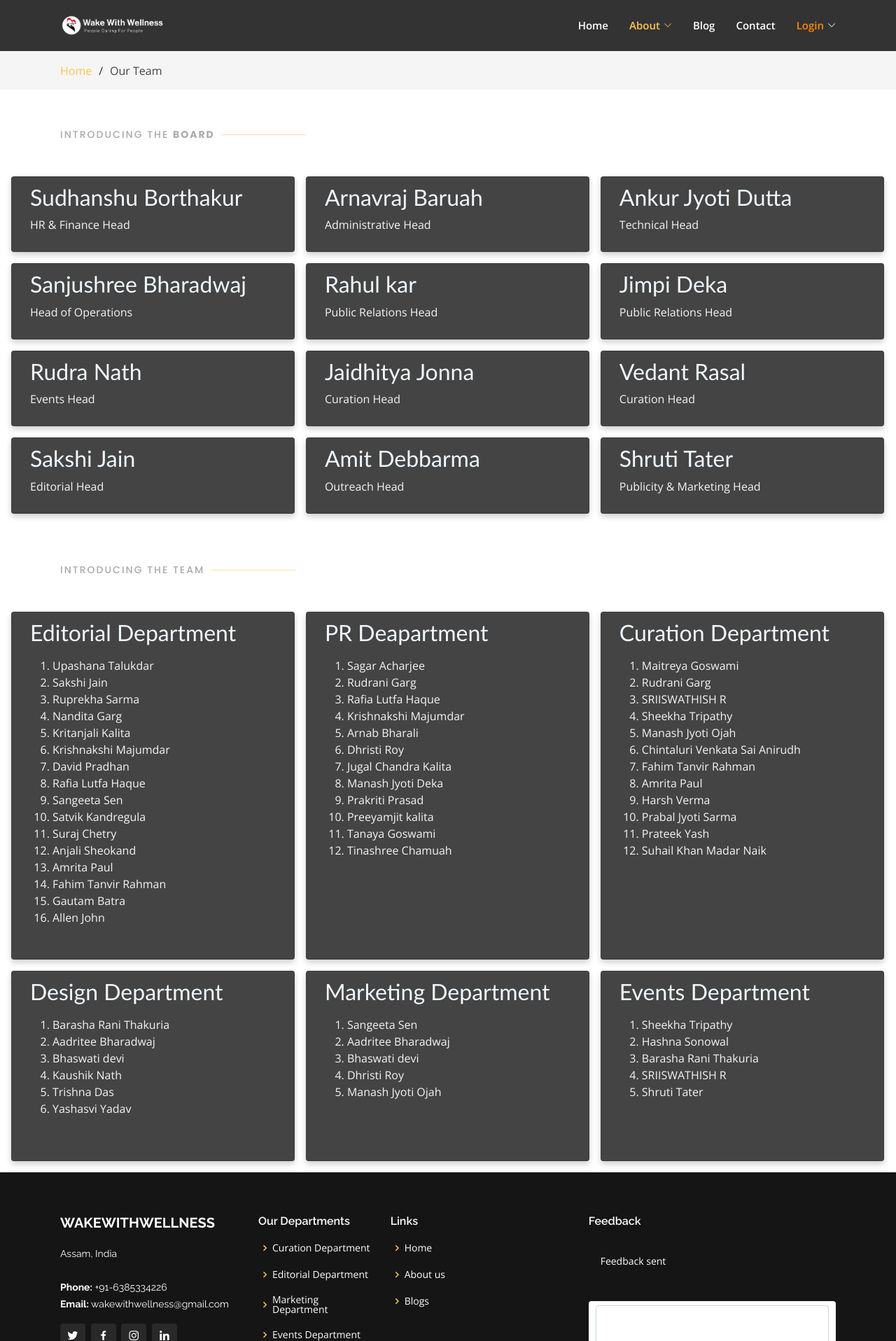
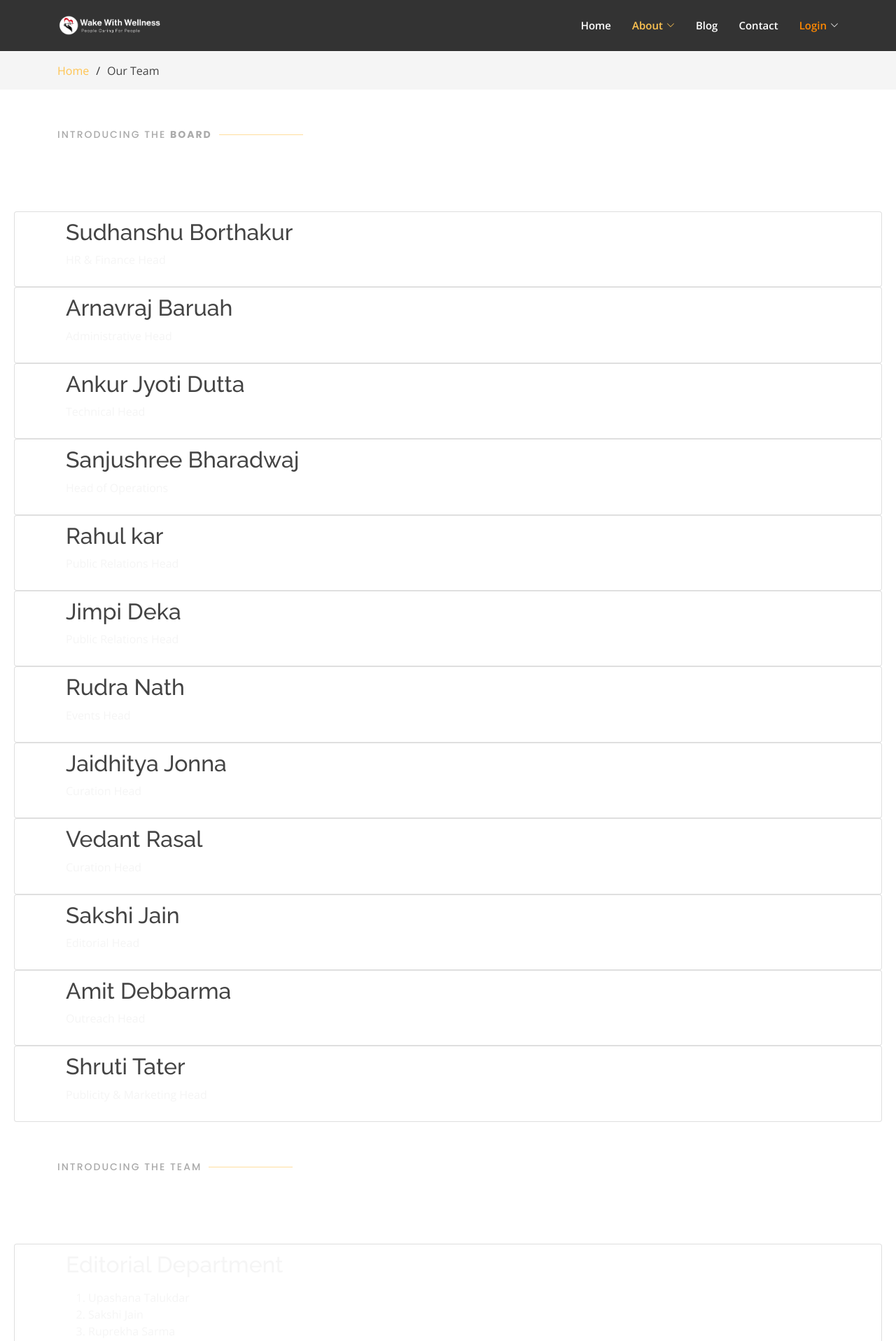
Before and after one commit to asmewebite/wakewithwellness, a PHP site: page /team.html in a window 1280 px wide. Shown: the top 1916 px of the page at 70% size. Run offline with PHP 8.4, Linux system fonts and the light colour scheme.

Commit message:
Update team.css

```diff
--- a/assets/css/team.css
+++ b/assets/css/team.css
@@ -1,69 +1,94 @@
 
-.card{
-  background-color: #444;
+/*--------------------------------------------------------------
+# Team
+--------------------------------------------------------------*/
+.team {
+  background: #fff;
 }
 
-.teamcontainer h2{
-  color: aliceblue;
-  font-family: 'Gill Sans', 'Gill Sans MT', Calibri, 'Trebuchet MS', sans-serif;
+.team .member {
+  position: relative;
+  box-shadow: 0px 2px 10px rgba(0, 0, 0, 0.336);
+  padding: 30px;
+  border-radius: 10px;
+  text-align: center;
 }
 
-.teamcontainer{
-  margin-top: -50px;
-}
-.title p ol li{
-  color: aliceblue;
-
+.team .member .pic {
+  overflow: hidden;
+  width: 150px;
+  border-radius: 50%;
+  margin: 0 auto 20px auto;
 }
 
-.column {
-  float: left;
-  width: 33.3%;
-  margin-bottom: 16px;
-  padding: 0 8px;
+.team .member .pic img {
+  transition: ease-in-out 0.3s;
 }
 
-/* Display the columns below each other instead of side by side on small screens */
-@media screen and (max-width: 650px) {
-  .column {
-    width: 100%;
-    display: block;
-  }
+.team .member:hover img {
+  transform: scale(1.1);
 }
 
-/* Add some shadows to create a card effect */
-.card {
-  box-shadow: 0 4px 8px 0 rgba(0, 0, 0, 0.2);
+.team .member h4 {
+  font-weight: 700;
+  margin-bottom: 5px;
+  font-size: 20px;
+  color: #494949;
 }
 
-/* Some left and right padding inside the container */
-.container {
-  padding: 0 16px;
+.team .member span {
+  display: block;
+  font-size: 15px;
+  padding-bottom: 10px;
+  position: relative;
+  font-weight: 500;
 }
 
-/* Clear floats */
-.container1::after, .row::after {
-  content: "";
-  clear: both;
-  display: table;
+.team .member span::after {
+  content: '';
+  position: absolute;
+  display: block;
+  width: 50px;
+  height: 1px;
+  background: #b5b3ba;
+  bottom: 0;
+  left: 50%;
+  transform: translateX(-50%);
 }
 
-.title {
-  color: grey;
+.team .member p {
+  margin: 10px 0 0 0;
+  font-size: 14px;
 }
 
-.button {
-  border: none;
-  outline: 0;
-  display: inline-block;
-  padding: 8px;
-  color: white;
-  background-color: #000;
-  text-align: center;
-  cursor: pointer;
-  width: 100%;
+.team .member .social {
+  margin-top: 12px;
+  display: flex;
+  align-items: center;
+  justify-content: center;
 }
 
-.button:hover {
-  background-color: #555;
+.team .member .social a {
+  transition: ease-in-out 0.3s;
+  display: flex;
+  align-items: center;
+  justify-content: center;
+  border-radius: 50px;
+  width: 32px;
+  height: 32px;
+  background: #a8a5ae;
 }
+
+.team .member .social a i {
+  color: #fff;
+  font-size: 16px;
+  margin: 0 2px;
+}
+
+.team .member .social a:hover {
+  background: #0289e2;
+}
+
+.team .member .social a + a {
+  margin-left: 8px;
+}
```
